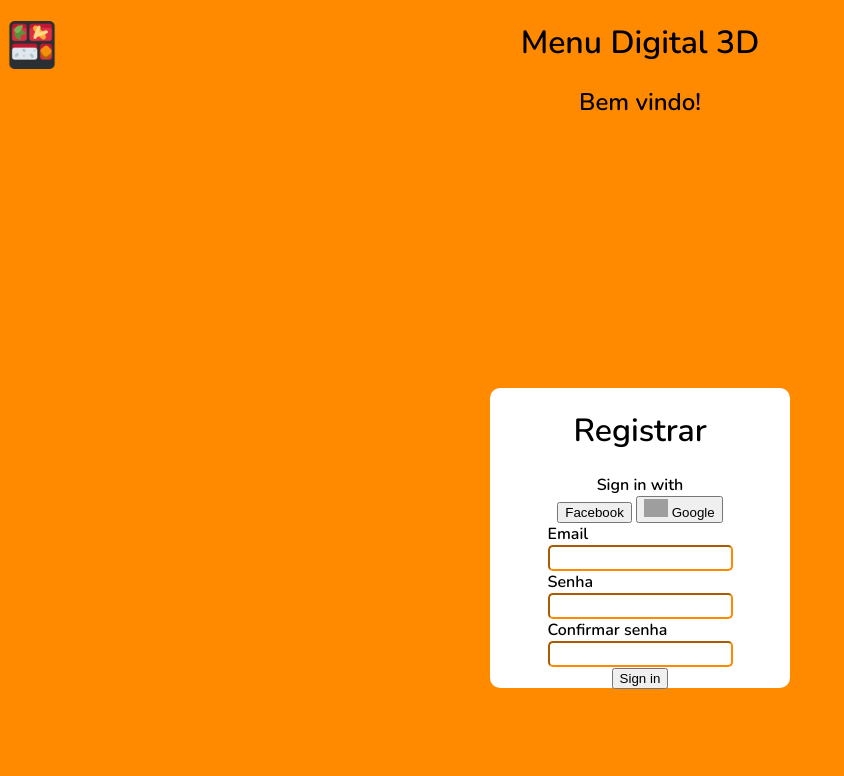
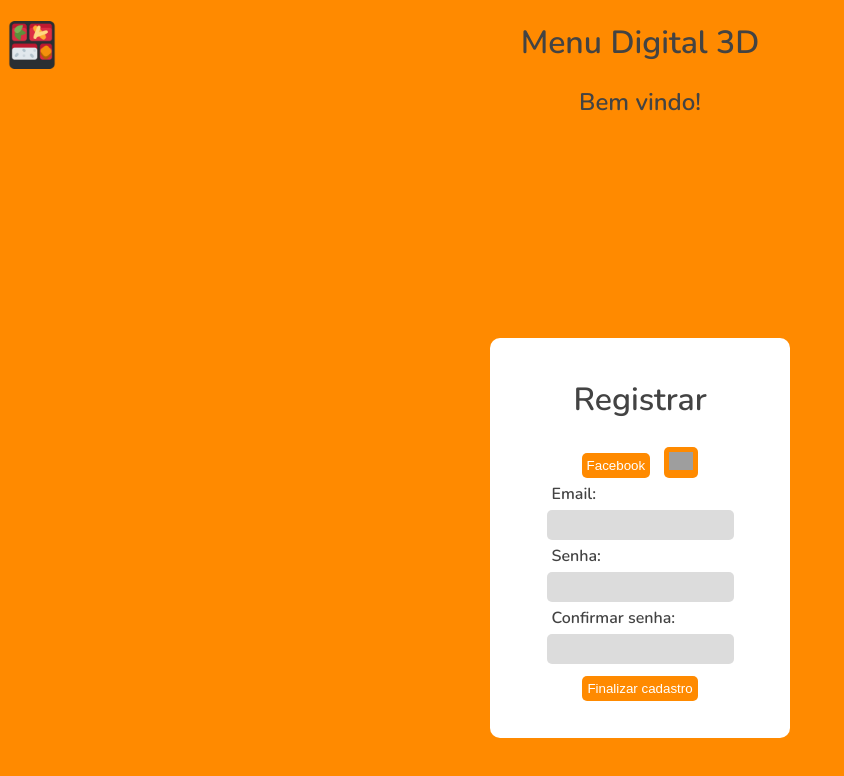
Before and after one commit to PalmeiraArthur/Menu-Digital-3D, a plain HTML site: page login/index.html in a window 1280 px wide. Shown: the whole page, without its empty margins (0-844 px from the left). Drawn offline with nearby package versions, Linux system fonts and the light colour scheme; grey boxes are pictures that could not be loaded.

Commit message:
Style changes and some text fixes

```diff
--- a/login/index.html
+++ b/login/index.html
@@ -27,38 +27,39 @@
 
     <main class="centralize">
         <form>
-            <div class="centralize">
+            <div>
                 <h1>
                     <strong>Registrar</strong>
                 </h1>
             </div>
-            <label>Sign in with</label>
+
+            <div class="formContent">
+
                 <div>
+
                     <button class="FacebookButton" type="button">Facebook</button>
                     <button class="googleButton" type="button">
                         <img class="google-icon" src="https://www.svgrepo.com/show/475656/google-color.svg" height="18px" loading="lazy" alt="google logo">
-                    <span class="google-icon">Google</span>
                     </button>
                 </div>
-
                 <div>
-                <div><label>Email</label></div>
+                    <div><label>Email:</label></div>
                     <input type="email" name="" id="email">
                 </div>
-
                 <div>
-                <div><lable>Senha</lable></div>
+                    <div><label>Senha:</label></div>
                     <input type="password" name="" id="password">
 
                 </div>
 
                 <div>
-                <div><label>Confirmar senha</label></div>
+                    <div><label>Confirmar senha:</label></div>
                     <input type="password" name="" id="confirmPassword">
                 </div>
+                <div class="botaoFinalizar">
+                    <button type="button" onclick="createAccount()">Finalizar cadastro</button>
+                </div>
 
-            <div>
-                <button type="button" onclick="createAccount()">Sign in</button>
             </div>
 
         </form>
--- a/login/script.js
+++ b/login/script.js
@@ -3,8 +3,6 @@ const form = {
     password: () => document.getElementById('password'),
     confirmPassword: () => document.getElementById('confirmPassword')
 }
-
-
 
 function createAccount() {
     const password = form.password().value
@@ -19,6 +17,7 @@ function createAccount() {
     }
 
 }
+
 function cadastro() {
     const email = form.email().value
     const password = form.password().value
--- a/login/style.css
+++ b/login/style.css
@@ -4,27 +4,53 @@
 
 body {
     background-color: #FF8A00;
+    color: #434343;
 }
 
 input {
+    background-color: #DCDCDC;
     border-radius: 5px;
-    border-color: #FF8A00;
+    border-style: none;
     height: 20px;
 }
 
 form {
     background-color: white;
     border-radius: 10px;
-    border-color: black;
-    height: 300px;
+    height: 400px;
     width: 300px;
     display: flex;
     flex-direction: column;
     align-items: center;
+    justify-content: center;
 }
 
 button {
     text-align: center;
+    border-style: hidden;
+    border-radius: 5px;
+    color: white;
+    background-color: #FF8A00;
+}
+
+.botaoFinalizar {
+    width: 350px;
+    height: 50px;
+    text-align: center;
+    font-size: 24px;
+}
+
+.formContent {
+    display: flex;
+    flex-direction: column;
+    justify-content: center;
+    align-items: center;
+
+}
+
+.formContent input, label, button {
+    padding: 5px;
+    margin: 5px;
 }
 
 .welcomeTitle {
```
Lines whose indentation alone changed are shown as unchanged.
